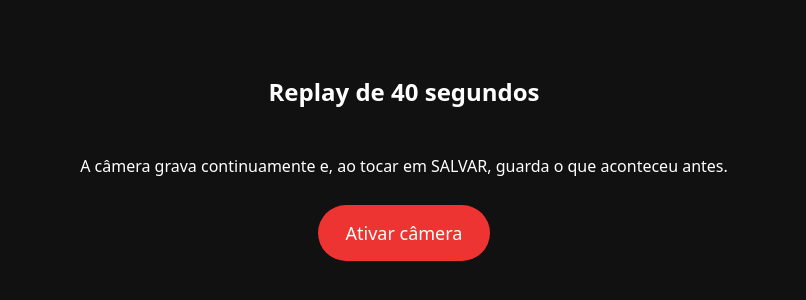
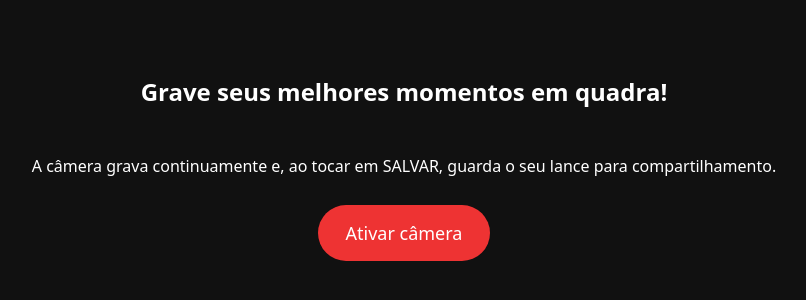
Before and after one commit to Brenoborgesbr/Replay, a plain HTML site: page index.html in a window 1280 px wide. Shown: the part 242-542 px from the top of the page, without its empty margins (236-1042 px from the left). Drawn offline with Linux system fonts and the light colour scheme.

Commit message:
Update index.html

```diff
--- a/index.html
+++ b/index.html
@@ -40,13 +40,12 @@
   <div><button id="vids">Vídeos</button> <button id="flip">Virar câmera</button></div>
 </div>
 <div id="msg"></div>
-<div id="key">Controle: aguardando botão...</div>
 
 <div id="bottom"><button id="save">SALVAR</button></div>
 
 <div id="start">
-  <h2>Replay de 40 segundos</h2>
-  <p>A câmera grava continuamente e, ao tocar em SALVAR, guarda o que aconteceu antes.</p>
+  <h2>Grave seus melhores momentos em quadra!</h2>
+  <p>A câmera grava continuamente e, ao tocar em SALVAR, guarda o seu lance para compartilhamento.</p>
   <button id="go">Ativar câmera</button>
 </div>
 
```
